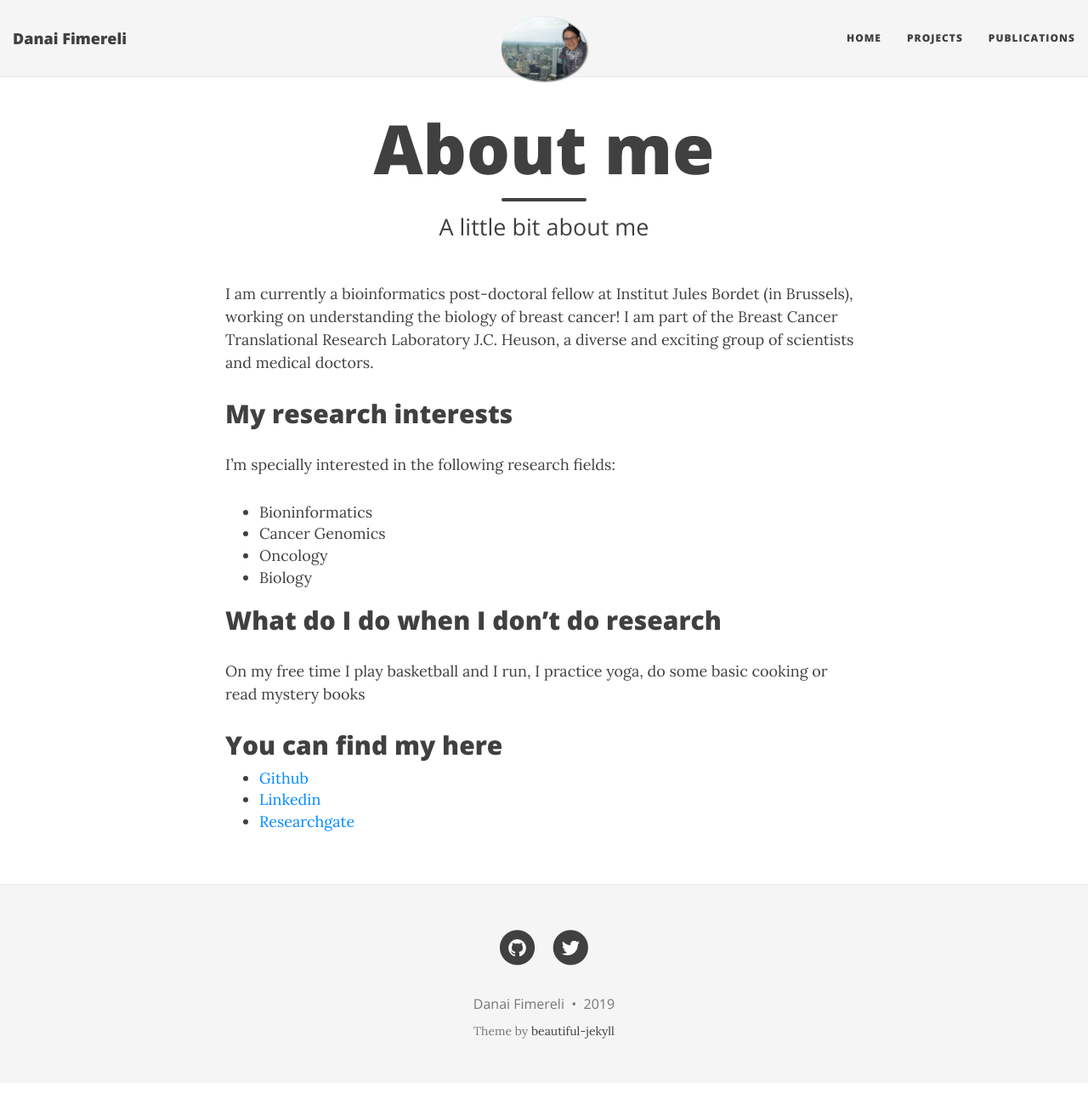
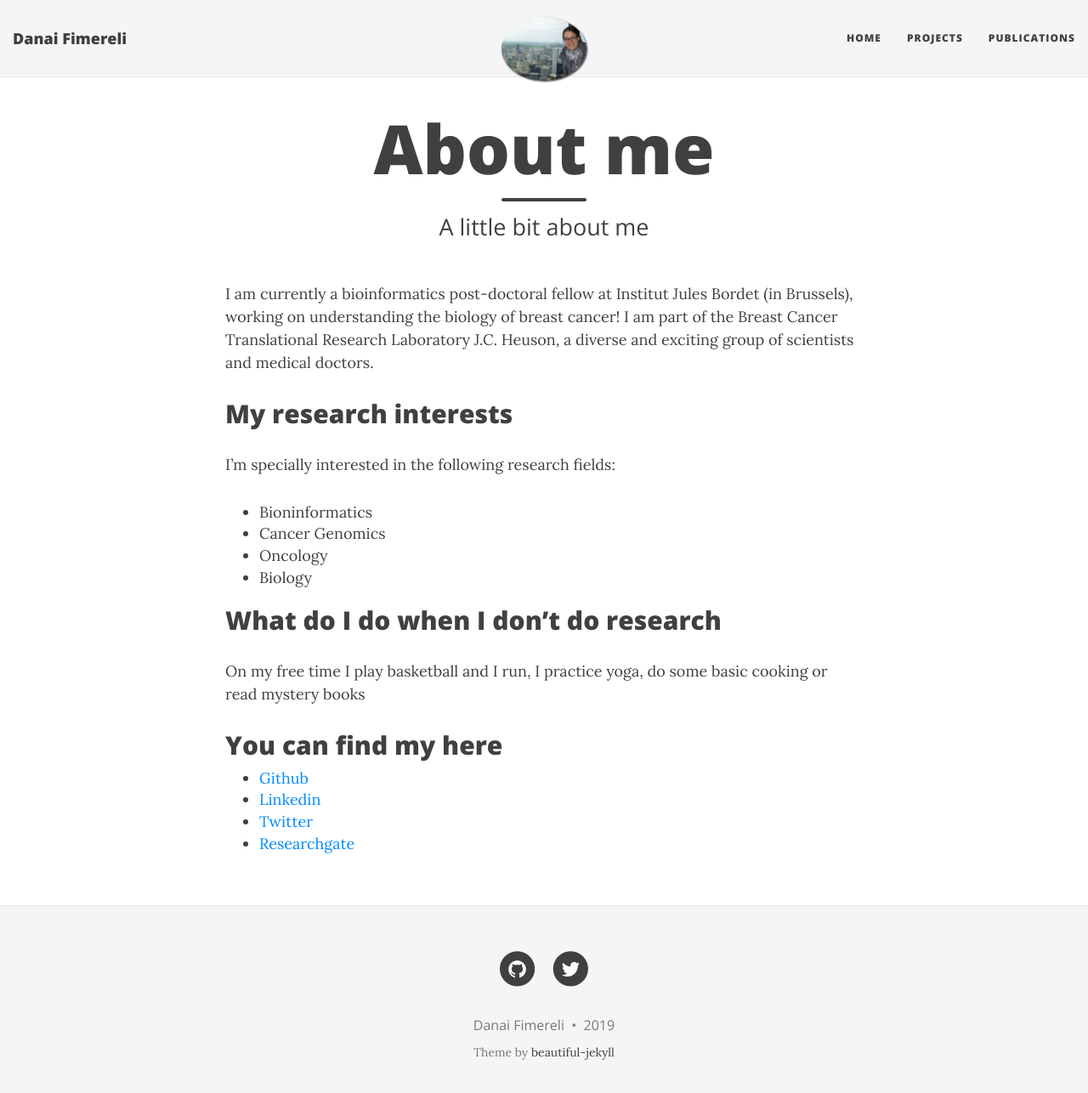
Before and after one commit to dfimerel/dfimerel.github.io, a Jekyll site: the page built from aboutme.md, in a window 1280 px wide and 1299 px high. Shown: the top 1286 px of the window at 85% size. Built offline with Jekyll 4.4.1, drawn with Linux system fonts in a browser that asks for light colours; nearby versions of some CDN libraries.

Commit message:
update info

```diff
--- a/aboutme.md
+++ b/aboutme.md
@@ -25,4 +25,5 @@ On my free time I play basketball and I run, I practice yoga, do some basic cook
 ## You can find my here
 * [Github](https://github.com/dfimerel)
 * [Linkedin ](https://www.linkedin.com/in/danai-fimereli-bbb44a19)
+* [Twitter](https://twitter.com/Fimereli_Danai?lang=en)
 * [Researchgate](https://www.researchgate.net/profile/Danai_Fimereli)
```
